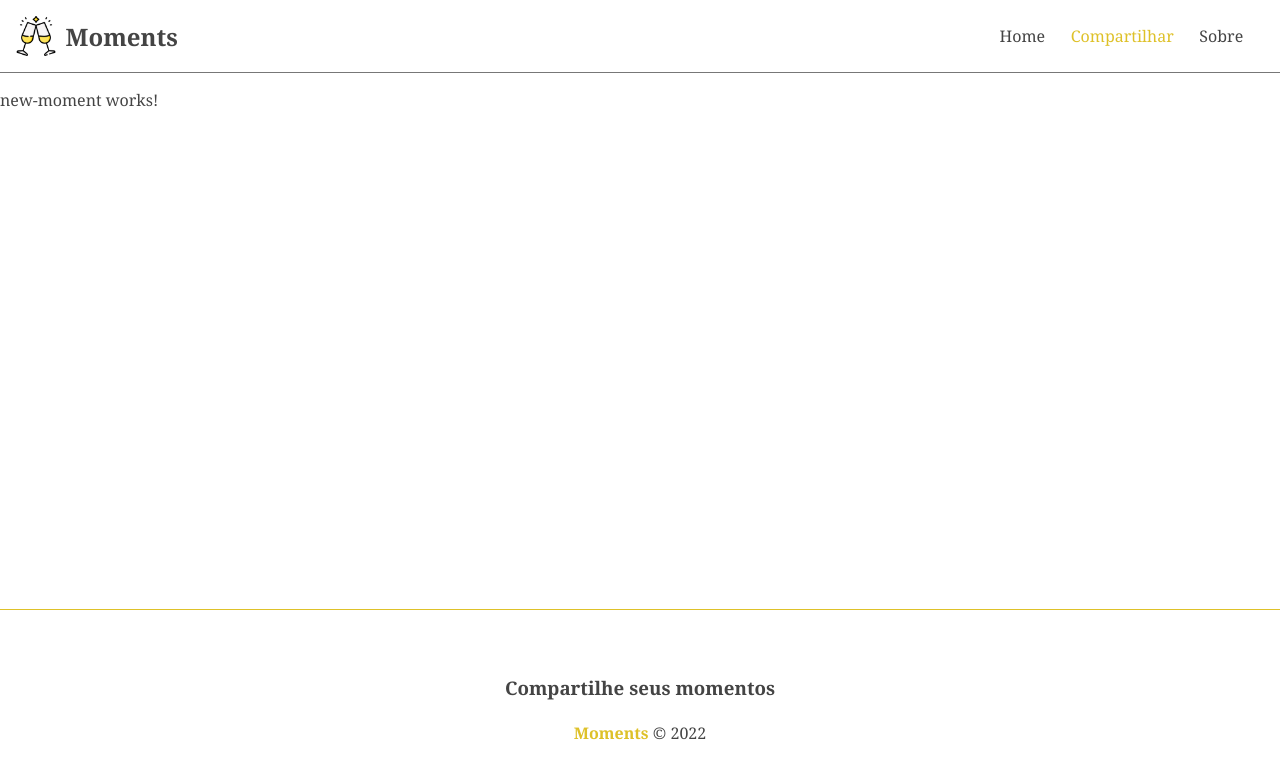
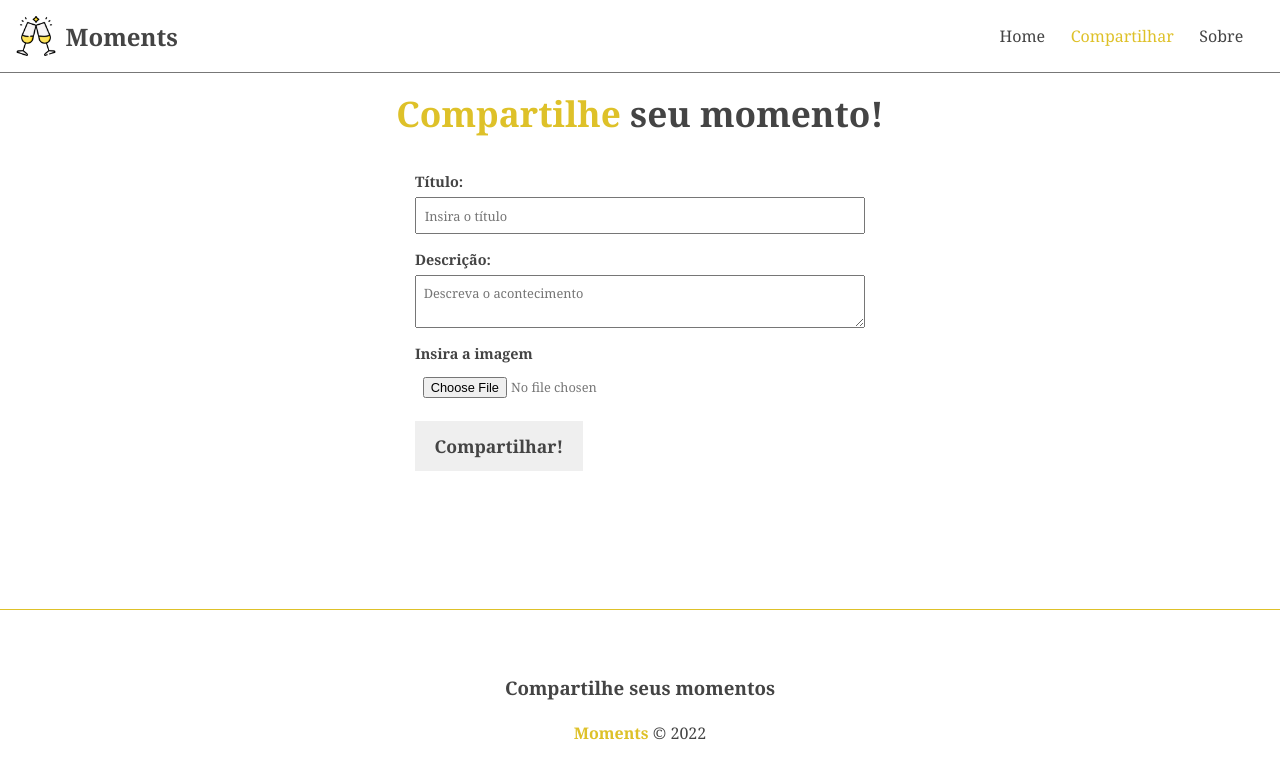
Before and after one commit to jonatas-martins/moments-SPA, an Angular app in the folder moments/: page /moments/new in a window 1280 px wide. Shown: the top 778 px of the page. Built offline with nearby package versions, Linux system fonts and the light colour scheme.

Commit message:
feat: add moment-form component and form creation

```diff
--- a/moments/src/app/app.module.ts
+++ b/moments/src/app/app.module.ts
@@ -8,6 +8,7 @@
 import { AboutComponent } from './components/pages/about/about.component';
 import { HomeComponent } from './components/pages/home/home.component';
 import { NewMomentComponent } from './components/pages/new-moment/new-moment.component';
+import { MomentFormComponent } from './components/moment-form/moment-form.component';
 
 @NgModule({
   declarations: [
@@ -16,7 +17,8 @@
     FooterComponent,
     AboutComponent,
     HomeComponent,
-    NewMomentComponent
+    NewMomentComponent,
+    MomentFormComponent
   ],
   imports: [
     BrowserModule,
--- /dev/null
+++ b/moments/src/app/components/moment-form/moment-form.component.html
@@ -0,0 +1,15 @@
+<form>
+  <div class="form-group">
+    <label for="title">Título:</label>
+    <input type="text" placeholder="Insira o título" required />
+  </div>
+  <div class="form-group">
+    <label for="description">Descrição:</label>
+    <textarea placeholder="Descreva o acontecimento" required></textarea>
+  </div>
+  <div class="form-group">
+    <label for="image">Insira a imagem</label>
+    <input type="file" />
+  </div>
+  <input type="submit" value="{{ btnText }}" />
+</form>
--- /dev/null
+++ b/moments/src/app/components/moment-form/moment-form.component.ts
@@ -0,0 +1,14 @@
+import { Component, OnInit, Input } from '@angular/core';
+
+@Component({
+  selector: 'app-moment-form',
+  templateUrl: './moment-form.component.html',
+  styleUrls: ['./moment-form.component.css'],
+})
+export class MomentFormComponent implements OnInit {
+  @Input() btnText!: string;
+
+  constructor() {}
+
+  ngOnInit(): void {}
+}
--- a/moments/src/app/components/pages/new-moment/new-moment.component.css
+++ b/moments/src/app/components/pages/new-moment/new-moment.component.css
@@ -0,0 +1,9 @@
+h2 {
+  text-align: center;
+  margin-bottom: 1em;
+  font-size: 2.2em;
+}
+
+h2 span {
+  color: #dec129;
+}
--- a/moments/src/app/components/pages/new-moment/new-moment.component.html
+++ b/moments/src/app/components/pages/new-moment/new-moment.component.html
@@ -1 +1,2 @@
-<p>new-moment works!</p>
+<h2><span>Compartilhe</span> seu momento!</h2>
+<app-moment-form [btnText]="btnText"></app-moment-form>
--- a/moments/src/app/components/pages/new-moment/new-moment.component.ts
+++ b/moments/src/app/components/pages/new-moment/new-moment.component.ts
@@ -3,13 +3,12 @@
 @Component({
   selector: 'app-new-moment',
   templateUrl: './new-moment.component.html',
-  styleUrls: ['./new-moment.component.css']
+  styleUrls: ['./new-moment.component.css'],
 })
 export class NewMomentComponent implements OnInit {
+  btnText = 'Compartilhar!';
 
-  constructor() { }
+  constructor() {}
 
-  ngOnInit(): void {
-  }
-
+  ngOnInit(): void {}
 }
--- a/moments/src/styles.css
+++ b/moments/src/styles.css
@@ -15,3 +15,45 @@
 a:hover {
   color: #dec129;
 }
+
+/*FORM*/
+
+form {
+  width: 450px;
+  margin: 0 auto;
+}
+
+.form-group {
+  display: flex;
+  flex-direction: column;
+  margin-bottom: 1em;
+}
+
+.form-group label {
+  font-weight: bold;
+  font-size: 0.9em;
+  margin-bottom: 0.4em;
+}
+
+.form-group input,
+.form-group textarea {
+  padding: 0.6em;
+  color: #777;
+  font-size: 0.8em;
+}
+
+input[type="submit"] {
+  background-color: #efefef;
+  border: 2px solid transparent;
+  padding: 0.6em 1em;
+  font-weight: bold;
+  font-size: 1.1em;
+  cursor: pointer;
+  transition: 0.4s;
+}
+
+input[type="submit"]:hover {
+  color: #dec129;
+  border-color: #dec129;
+  background-color: transparent;
+}
```
Also changed, not shown: moments/src/app/components/moment-form/moment-form.component.css (added), 1 other file (tests, documents, lock files or other folders).
